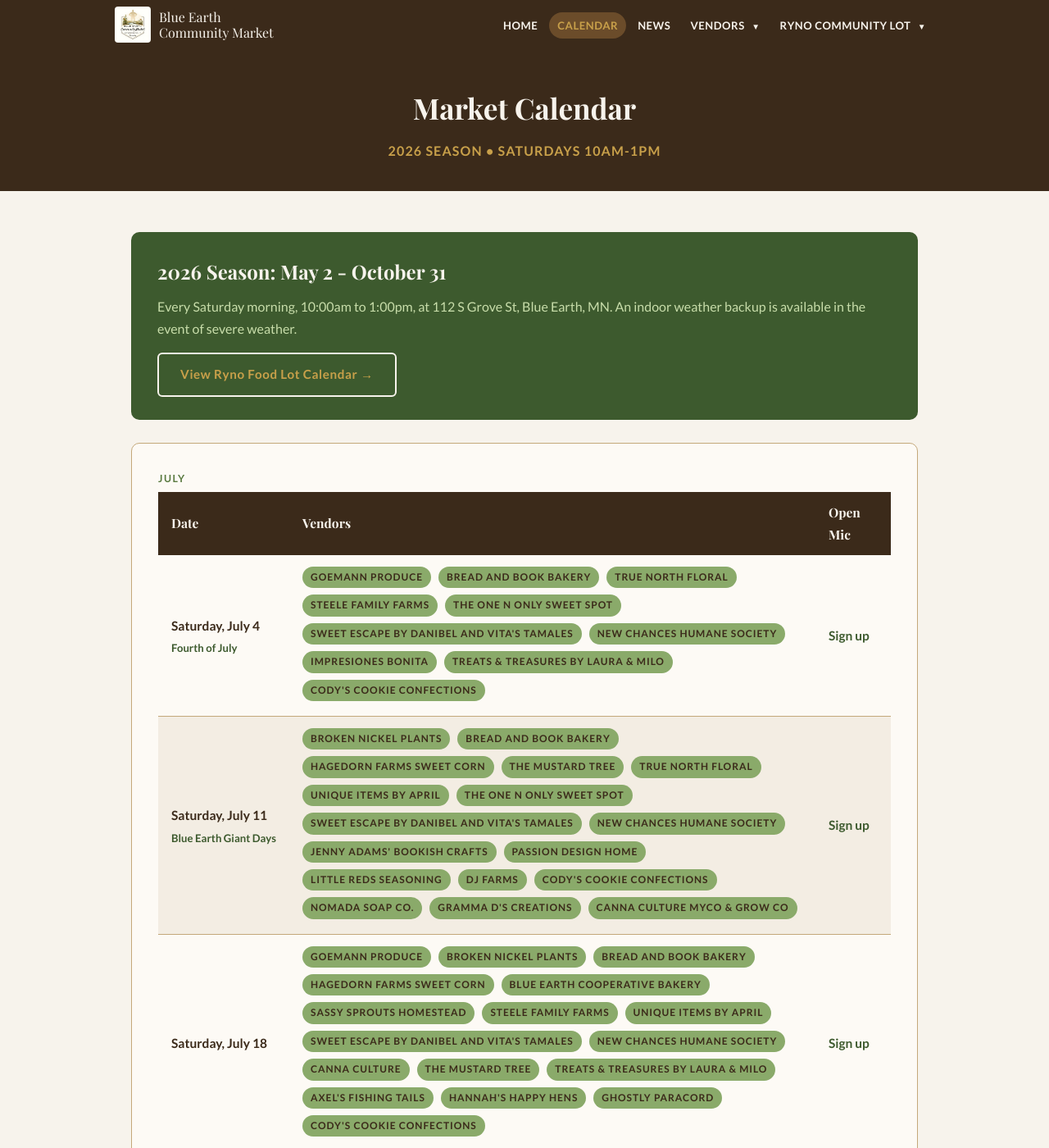
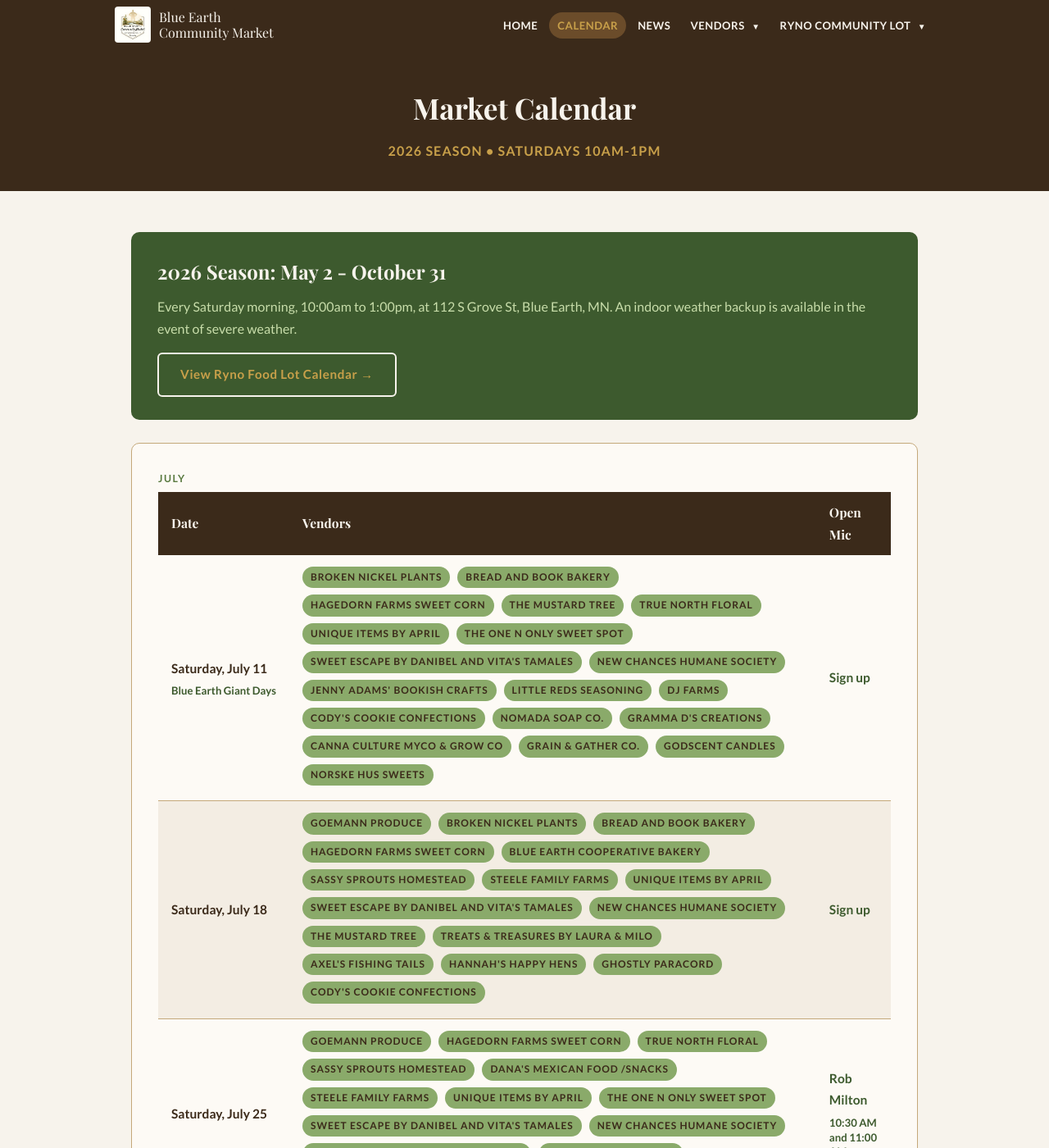
Before and after one commit to blueearthcommunitymarket/blueearthcommunitymarket.github.io, a Jekyll site: the page built from calendar/index.html, in a window 1280 px wide and 1400 px high. Shown: the whole window at 82% size. Built offline with Jekyll 4.4.1, drawn with Linux system fonts in a browser that asks for light colours; some web fonts are replaced.

Commit message:
Update July market calendar and vendor spotlight dates

```diff
--- a/calendar/index.html
+++ b/calendar/index.html
@@ -28,22 +28,6 @@
             </thead>
             <tbody>
                 <tr>
-                    <td class="market-date">Saturday, July 4<div class="market-date-note">Fourth of July</div></td>
-                    <td>
-                        <span class="tag">Goemann Produce</span>
-                        <span class="tag">Bread and Book Bakery</span>
-                        <span class="tag">True North Floral</span>
-                        <span class="tag">Steele Family Farms</span>
-                        <span class="tag">The One N Only Sweet Spot</span>
-                        <span class="tag">Sweet Escape by Danibel and Vita's Tamales</span>
-                        <span class="tag">New Chances Humane Society</span>
-                        <span class="tag">Impresiones Bonita</span>
-                        <span class="tag">Treats &amp; Treasures by Laura &amp; Milo</span>
-                        <span class="tag">Cody's Cookie Confections</span>
-                    </td>
-                    <td><a href="/open-mic/" class="openmic-link">Sign up</a></td>
-                </tr>
-                <tr>
                     <td class="market-date">Saturday, July 11<div class="market-date-note">Blue Earth Giant Days</div></td>
                     <td>
                         <span class="tag">Broken Nickel Plants</span>
@@ -56,13 +40,15 @@
                         <span class="tag">Sweet Escape by Danibel and Vita's Tamales</span>
                         <span class="tag">New Chances Humane Society</span>
                         <span class="tag">Jenny Adams' Bookish Crafts</span>
-                        <span class="tag">Passion Design Home</span>
                         <span class="tag">Little Reds Seasoning</span>
                         <span class="tag">DJ Farms</span>
                         <span class="tag">Cody's Cookie Confections</span>
                         <span class="tag">Nomada Soap Co.</span>
                         <span class="tag">Gramma D's Creations</span>
                         <span class="tag">Canna Culture Myco &amp; Grow Co</span>
+                        <span class="tag">Grain &amp; Gather Co.</span>
+                        <span class="tag">GodScent Candles</span>
+                        <span class="tag">Norske Hus Sweets</span>
                     </td>
                     <td><a href="/open-mic/" class="openmic-link">Sign up</a></td>
                 </tr>
@@ -79,7 +65,6 @@
                         <span class="tag">Unique Items by April</span>
                         <span class="tag">Sweet Escape by Danibel and Vita's Tamales</span>
                         <span class="tag">New Chances Humane Society</span>
-                        <span class="tag">Canna Culture</span>
                         <span class="tag">The Mustard Tree</span>
                         <span class="tag">Treats &amp; Treasures by Laura &amp; Milo</span>
                         <span class="tag">Axel's Fishing Tails</span>
```
Also changed, not shown: vendor-spotlight/index.html (+13 -13 lines), vendor-spotlight/index.md (+12 -12 lines).
